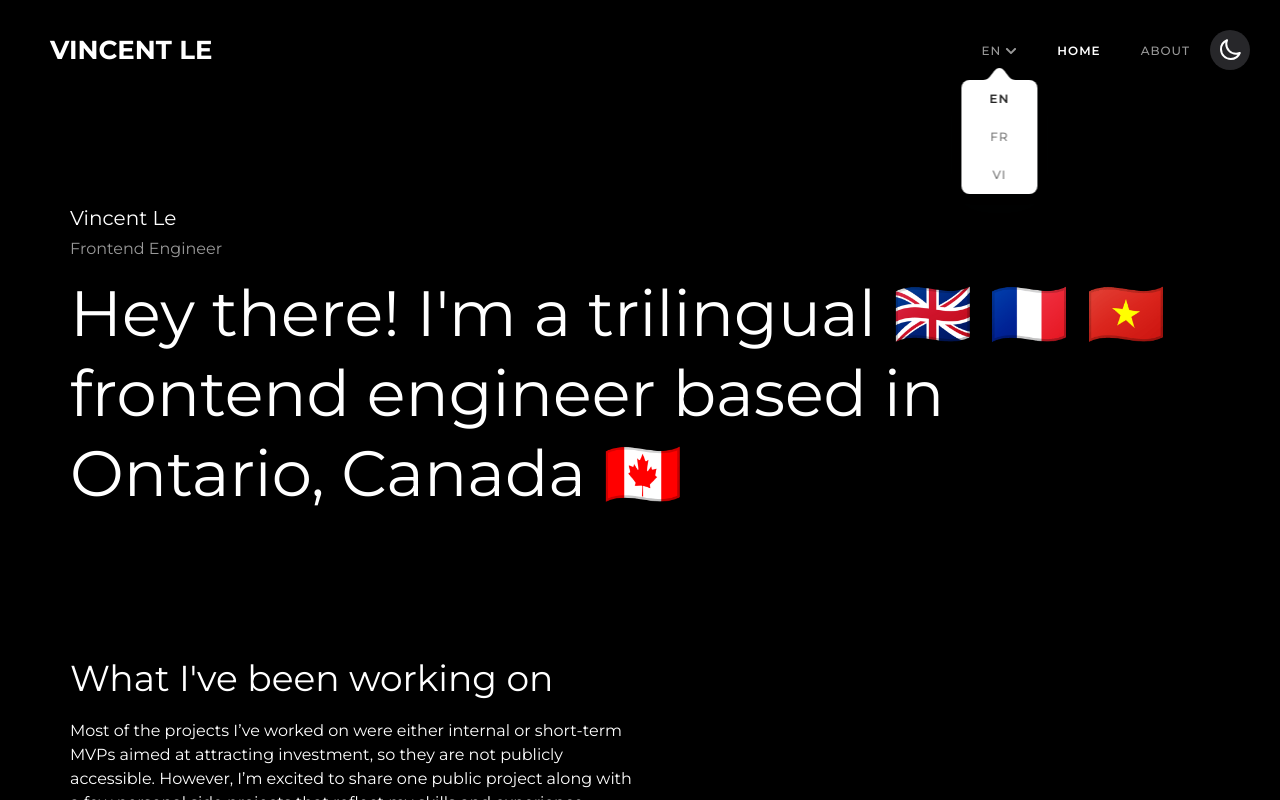
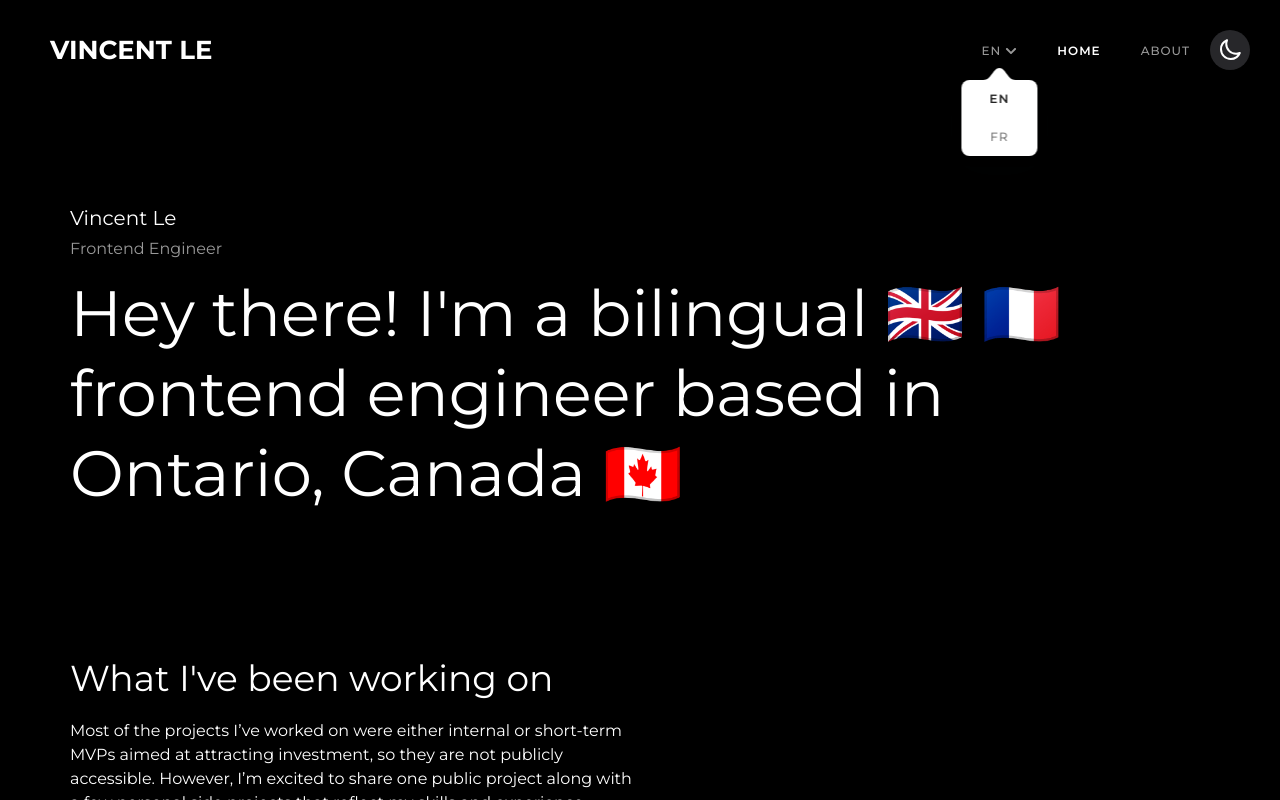
Before and after one commit to oaivyftu/portfolio, a Next.js app: page /en in a window 1280 px wide. Both pictures are taken after a click on the button "EN". Shown: the top 800 px of the page. Built offline with nearby package versions, Linux system fonts and the light colour scheme.

Commit message:
update: intro text

```diff
--- a/components/Header.tsx
+++ b/components/Header.tsx
@@ -105,7 +105,7 @@ const Header = ({ }) => {
                 top: `${menuPosition.top + menuPosition.height + 10}px`,
                 transform: `translateX(${menuPosition.center-38}px)`,
                 width: '76px',
-                height: '114px',
+                height: '76px',
                 filter: "drop-shadow(0 1px 2px hsl(210deg 15% 6%/.1)) drop-shadow(0 2px 4px hsl(210deg 15% 6%/.1)) drop-shadow(0 8px 16px hsl(210deg 15% 6%/.1))"
               }}
             >
@@ -139,9 +139,6 @@ const Header = ({ }) => {
                     </li>
                     <li><Link href="/" locale="fr"
                               className={cn("navigation-item locale-nav-item", {"w--current": locale === "fr"})}>FR</Link>
-                    </li>
-                    <li><Link href="/" locale="vi"
-                              className={cn("navigation-item locale-nav-item", {"w--current": locale === "vi"})}>VI</Link>
                     </li>
                   </ul>
                 </div>
--- a/i18n/routing.ts
+++ b/i18n/routing.ts
@@ -2,7 +2,7 @@ import {defineRouting} from 'next-intl/routing';
 
 export const routing = defineRouting({
   // A list of all locales that are supported
-  locales: ['en', 'fr', 'vi'],
+  locales: ['en', 'fr'],
 
   // Used when no locale matches
   defaultLocale: 'en'
--- a/messages/en.json
+++ b/messages/en.json
@@ -5,7 +5,7 @@
   },
   "hero": {
     "role": "Frontend Engineer",
-    "description": "Hey there! I'm a trilingual \uD83C\uDDEC\uD83C\uDDE7 \uD83C\uDDEB\uD83C\uDDF7 \uD83C\uDDFB\uD83C\uDDF3 frontend engineer based in Ontario, Canada \uD83C\uDDE8\uD83C\uDDE6"
+    "description": "Hey there! I'm a bilingual \uD83C\uDDEC\uD83C\uDDE7 \uD83C\uDDEB\uD83C\uDDF7 frontend engineer based in Ontario, Canada \uD83C\uDDE8\uD83C\uDDE6"
   },
   "recentProjects": {
     "title": "What I've been working on",
--- a/messages/fr.json
+++ b/messages/fr.json
@@ -5,7 +5,7 @@
   },
   "hero": {
     "role": "Ingénieur Frontend",
-    "description": "Bonjour ! Je suis un ingénieur frontend trilingue 🇬🇧 🇫🇷 🇻🇳 basé en Ontario, Canada 🇨🇦"
+    "description": "Bonjour ! Je suis un ingénieur frontend bilingue 🇬🇧 🇫🇷 basé en Ontario, Canada 🇨🇦"
   },
   "recentProjects": {
     "title": "Ce sur quoi j'ai travaillé",
--- a/messages/vi.json
+++ /dev/null
@@ -1,43 +0,0 @@
-{
-  "header": {
-    "home": "Trang chủ",
-    "about": "Giới thiệu"
-  },
-  "hero": {
-    "role": "Kỹ sư Frontend",
-    "description": "Xin chào! Tôi là một kỹ sư frontend đa ngôn ngữ 🇬🇧 🇫🇷 🇻🇳 đang sinh sống tại Ontario, Canada 🇨🇦"
-  },
-  "recentProjects": {
-    "title": "Những dự án tôi đã làm",
-    "description": "Hầu hết các dự án tôi đã làm việc là nội bộ hoặc các MVP ngắn hạn nhằm thu hút đầu tư, vì vậy chúng không thể truy cập công khai. Tuy nhiên, tôi rất vui được chia sẻ một dự án công khai cùng với một số dự án cá nhân phản ánh kỹ năng và kinh nghiệm của tôi.",
-    "viewMore": "Xem thêm"
-  },
-  "myExperiences": {
-    "title": "Kinh nghiệm của tôi",
-    "description": "Trong 7 năm qua, tôi đã làm việc như một lập trình viên frontend cho các đội ngũ quốc tế và các dự án quy mô lớn tại Châu Âu và Châu Á. Kinh nghiệm của tôi trải dài qua các lĩnh vực như bất động sản, ngân hàng và tiếp thị số - nơi tôi đã giúp xây dựng giao diện người dùng hiệu quả, dễ bảo trì và đóng góp vào các quyết định kiến trúc cốt lõi. Tôi phát triển mạnh trong các đội ngũ đa chức năng và yêu thích việc chuyển đổi các yêu cầu sản phẩm phức tạp thành trải nghiệm người dùng mượt mà."
-  },
-  "contactBox": {
-    "title": "Muốn làm việc cùng nhau?",
-    "description": "Hãy liên hệ nếu bạn đang tìm kiếm một lập trình viên, có câu hỏi, hoặc chỉ đơn giản là muốn kết nối"
-  },
-  "footer": {
-    "copyright": "Website này được xây dựng với Next.js và Tailwind CSS bởi"
-  },
-  "about": {
-    "label": "xin chào!",
-    "title": "Tôi là Vincent Le",
-    "description": "Với hơn 7 năm kinh nghiệm trong phát triển frontend, tôi chuyên xây dựng các trang web và ứng dụng web responsive sử dụng React, TailwindCSS và các tiêu chuẩn web hiện đại. Tôi thích giải quyết các thách thức thiết kế với mã nguồn sạch và trải nghiệm người dùng tuyệt vời. Sứ mệnh của tôi là xây dựng các giao diện không chỉ hoạt động hoàn hảo mà còn mang lại niềm vui cho người dùng."
-  },
-  "mySkills": {
-    "title": "Kỹ năng của tôi",
-    "description": "Ngoài các kỹ năng dưới đây, tôi đã tham gia một số khóa học trực tuyến như Google UX Design, MongoDB, Design System, Progressive Web App, Microfrontend, AngularJs, VueJs, DevOps (cho frontend). Tôi cũng đang sao chép một số trang web nổi tiếng như stackoverflow, jira, spotify, ..."
-  },
-
-  "projects": {
-    "viewsite": "Xem trang web",
-    "purporseandgoal": "Mục đích và mục tiêu dự án",
-    "webstack": "Stack công nghệ và giải thích",
-    "problems": "Vấn đề và quá trình giải quyết",
-    "lessons": "Bài học kinh nghiệm"
-  }
-}
```
